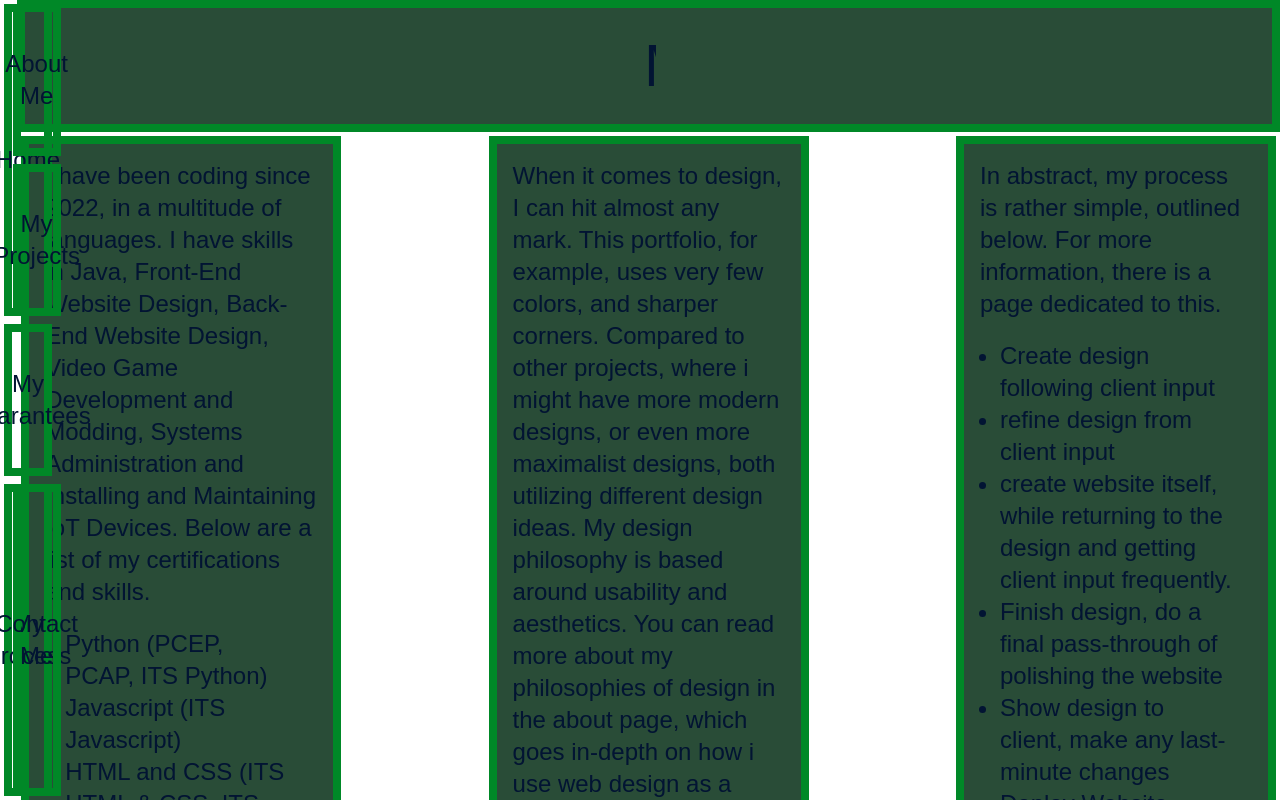
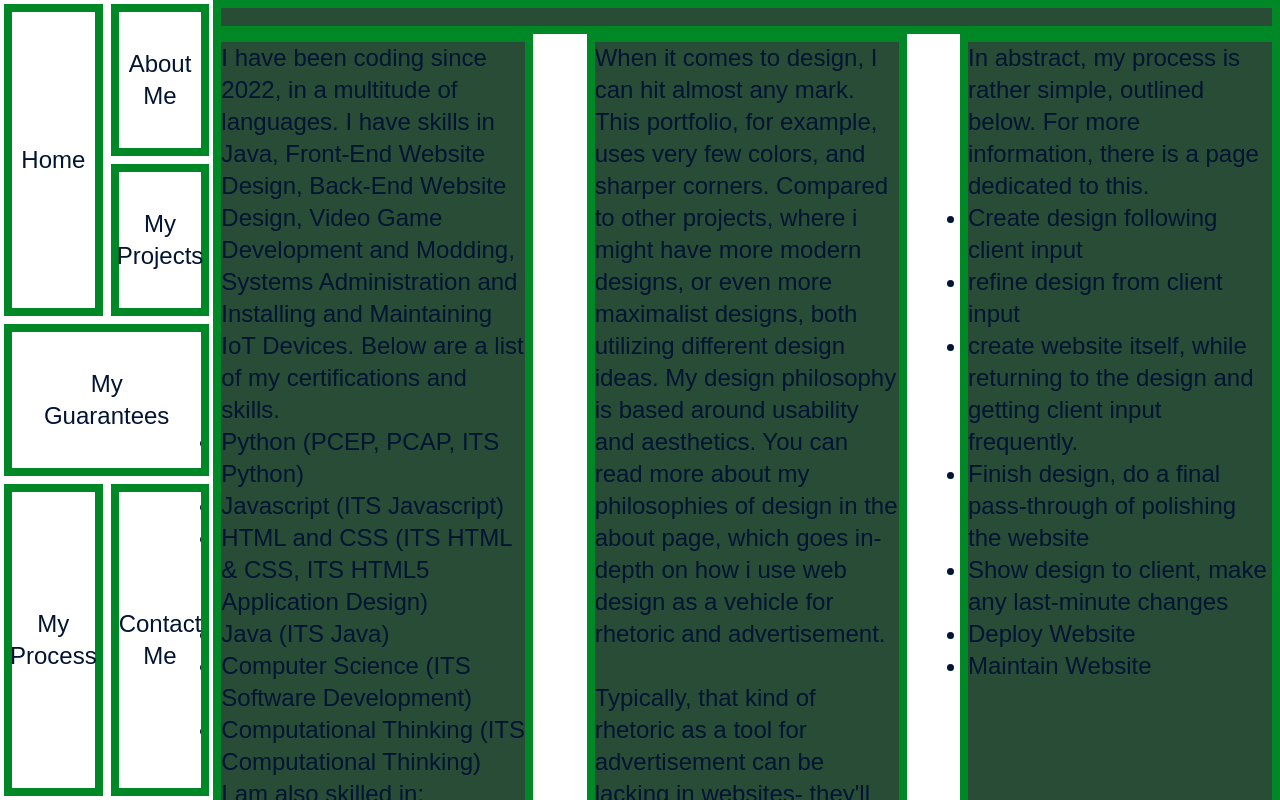
Before and after one commit to MontgomeryMcdonald/Portfolio-2026, a Next.js app: page / in a window 1280 px wide. Shown: the top 800 px of the page. Built offline with nearby package versions, Linux system fonts and the light colour scheme; a web font is replaced by a local one.

Commit message:
reset css + mild responsiveness changes for smaller laptops/monitors

```diff
--- a/app/globals.css
+++ b/app/globals.css
@@ -1,4 +1,49 @@
 @import "tailwindcss";
+
+body,div,dl,dt,dd,ul,ol,li,h1,h2,h3,h4,h5,h6,pre,form,fieldset,input,textarea,p,blockquote,th,td {
+    margin:0;
+    padding:0;
+}
+html,body {
+    margin:0;
+    padding:0;
+}
+table {
+    border-collapse:collapse;
+    border-spacing:0;
+}
+fieldset,img {
+    border:0;
+}
+input{
+    border:1px solid #b0b0b0;
+    padding:3px 5px 4px;
+    color:#979797;
+    width:190px;
+}
+address,caption,cite,code,dfn,th,var {
+    font-style:normal;
+    font-weight:normal;
+}
+ol,ul {
+    list-style:none;
+}
+caption,th {
+    text-align:left;
+}
+h1,h2,h3,h4,h5,h6 {
+    font-size:100%;
+    font-weight:normal;
+}
+q:before,q:after {
+    content:'';
+}
+abbr,acronym { border:0;
+}
+
+
+
+
 
 :root {
   --background: #ffffff;
@@ -43,23 +88,16 @@ body {
         .typewriter h1{
           overflow-x: hidden;
     overflow-y: visible;
-    border-right: .15em solid #008827;
+    /* border-right: .15em solid #008827; */
     white-space: nowrap;
-    margin: 0 .5vh;
     letter-spacing: normal;
     animation:
-    typing 3s steps(40, end),
-      blink-caret .75s step-end infinite;
+    typing 3s steps(40, end)
     }
 
     @keyframes typing {
       from { width: 0 }
-      to { width: 100% }
+      to { width: 75% }
     }
 
-  /* The typewriter cursor effect */
-  @keyframes blink-caret {
-    from, to { border-color: transparent }
-    50% { border-color: #008827; }
-  }
 }
--- a/app/layout.jsx
+++ b/app/layout.jsx
@@ -14,11 +14,11 @@ export default function RootLayout({ children }) {
   return (
     <html
       lang="en"
-      className={'min-h-screen max-h-fit antialiased '}
+      className={'max-h-fit antialiased '}
     >
-      <body className="min-h-screen max-h-fit  flex flex-col lg:flex-row items-center  ">
+      <body className="max-h-fit  flex flex-col lg:flex-row items-center  ">
         <Navbar />
-        <div className="min-h-screen lg:min-h-screen flex flex-col justify-between items-center w-full">
+        <div className="flex flex-col justify-between items-center w-full">
         {children}
         <Footer/>
         </div>
--- a/app/page.jsx
+++ b/app/page.jsx
@@ -5,8 +5,8 @@ const page = () => {
 
   return (
     <div className="flex flex-col align-center justify-center items-center w-full h-full">
-      <div className="bg-[#294c37] border-8 border-[#008827] p-4 text-6xl w-full flex justify-center typewriter">
-        <h1 className=" text-3xl lg:text-6xl p-3">
+      <div className="bg-[#294c37] border-8 border-[#008827] text-lg w-full flex justify-center typewriter">
+        <h1 className=" text-3xl lg:text-5xl p-3">
         Montgomery McDonald: Full Stack Engineer
         </h1>
         </div>
```
